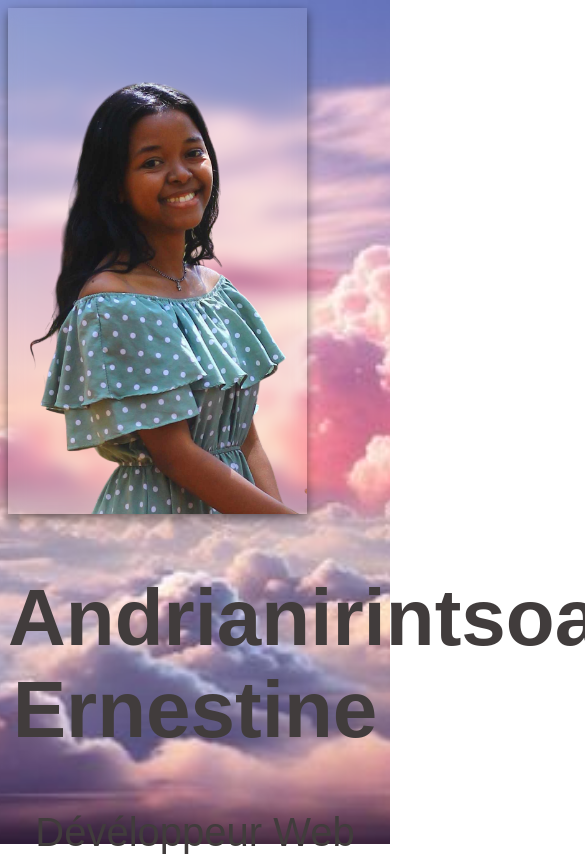
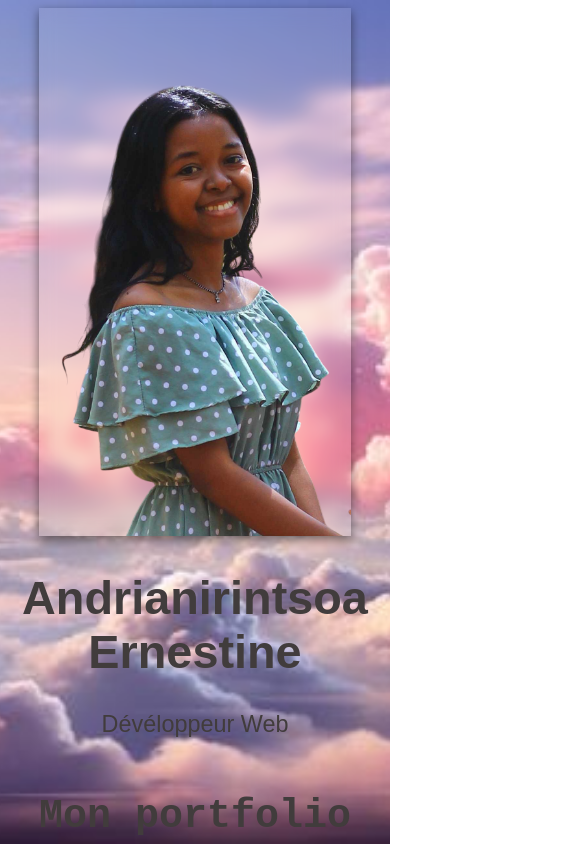
Before and after one commit to nenes15/Site_Webperso, a plain HTML site: page index.html in a window 390 px wide. Shown: the top 858 px of the page, 585 px wide, since content can reach past the window. Drawn offline with Linux system fonts and the light colour scheme.

Commit message:
modified: index.css

```diff
--- a/index.css
+++ b/index.css
@@ -10,6 +10,7 @@ body {
     width: 100vw;
     height: 100vh;
     z-index: -1; /* Met l'image en arrière-plan */
+    object-fit: cover; /* Ajuste l'image pour couvrir tout l'écran */
 }
 #main-image img {
     width: 100%;
@@ -25,7 +26,8 @@ body {
 .head {
     text-align: center;
     font-family: Arial, sans-serif;
-    font-size: 40px;
+    /*font-size: 40px;*/
+    font-size: 4vw;
 }
 .portfolio {
     display: flex;
@@ -60,7 +62,8 @@ body {
     position: fixed;
     top: 0;
     left: 0;
-    width: 35vw;
+    width: 35%;
+   /* transform: translate(-50%); /* Pour s'assurer que l'image est bien centrée */
     background: rgba(255, 255, 255, 0.1); /* Transparence */
     backdrop-filter: blur(8px); /* Flou en arrière-plan */
     box-shadow: 0 4px 10px rgba(0, 0, 0, 0.5);
@@ -79,10 +82,6 @@ h2 {
     margin-top: 10%;
     margin-left: 36%;
 }
-
-
-
-
 
 /*les compétences*/
 .skill-container {
@@ -246,9 +245,19 @@ h2 {
 
 /* pour les smartphones */
 @media only screen and (max-width: 600px) {
+    #main-image {
+        position: fixed;
+        top: 0;
+        left: 0;
+        width: 100vw;
+        height: 100vh;
+    }
     .block-left, .block-right {
         display: block;
         margin: 0;
+    }
+    .head {
+        font-size: 6vw;  /* Ajuste dynamique pour le nom */
     }
     .block-left .section1 {
         margin-top: 10%;
@@ -259,8 +268,12 @@ h2 {
     }
     .block-right .profil img {
         position: relative;
-        width: 80%;
+        width: 70vw;
         margin: 0 auto;
+        top: 10%;
+        left: 50%; /* Centrer l'image horizontalement */
+        transform: translateX(-50%); /* Ajuste l'image pour être parfaitement centrée */
+
     }
     .block-left {
         margin-left: 0;
@@ -294,6 +307,13 @@ h2 {
         flex-direction: column;
         gap: 20px;
     }
+    .block-right .profil img {
+        position: relative;
+        top: 10%;
+        left: 50%; /* Centrer l'image horizontalement */
+        transform: translateX(-50%); /* Ajuste l'image pour être parfaitement centrée */
+        width: 80vw; /* Ajuste la taille de l'image sur les très petits écrans */
+    }
 
     .block-left .section1 {
         margin-top: 15%;
```
